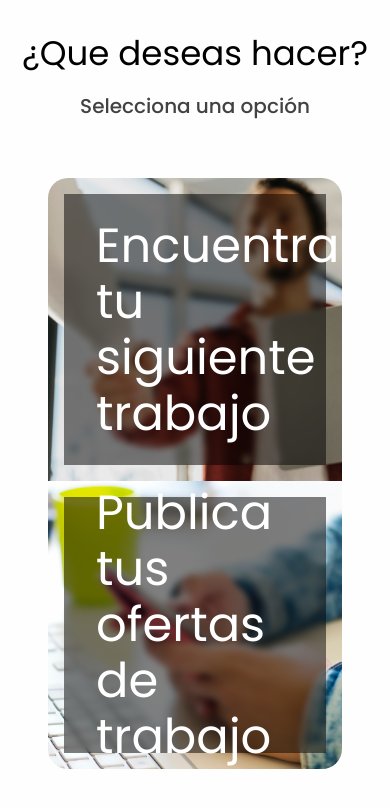
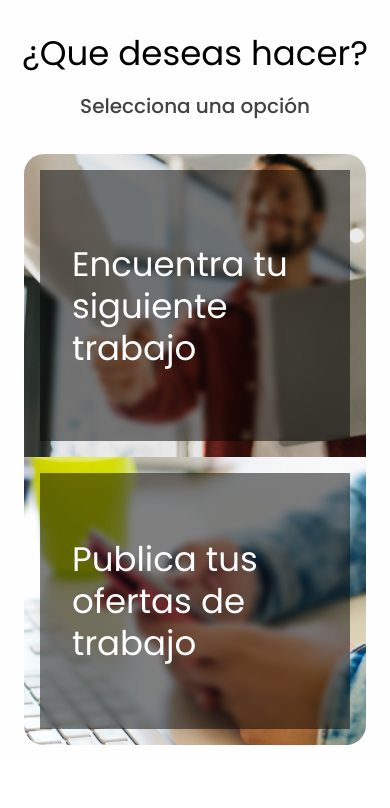
Before and after one commit to andr-33/NetBeesJobs-frontend, a React (Vite) app: page /seleccion-rol in a window 390 px wide. Shown: the top 808 px of the page. Built offline with nearby package versions, Linux system fonts and the light colour scheme; sample sign-in values are in the browser's storage.

Commit message:
fix: adjust typography and layout for mobile responsiveness in multiple components

```diff
--- a/src/components/Card/BlurImageCard/BlurImageCard.jsx
+++ b/src/components/Card/BlurImageCard/BlurImageCard.jsx
@@ -4,10 +4,13 @@ import {
     useTheme
 } from "@mui/material";
 import { useState } from "react";
+import { useScreenWidth } from "../../../contexts/ScreenWidthContext/ScreenWidthContext";
 
 const BlurImageCard = ({imgSrc, text, sx}) => {
     const [hover, setHover] = useState(false);
     const theme = useTheme();
+    const { isMobile } = useScreenWidth();
+
     return (
         <Box sx={{
             position: 'relative',
@@ -48,7 +51,7 @@ const BlurImageCard = ({imgSrc, text, sx}) => {
                 }}
             >
                 <Typography
-                    variant="h3"
+                    variant={ isMobile ? "h4" : "h3"}
                     sx={{
                         color: theme.palette.background.paper,
                         ml: 4
--- a/src/pages/CreateProfile.jsx
+++ b/src/pages/CreateProfile.jsx
@@ -2,7 +2,8 @@ import React, { useState } from "react";
 import { Box, Button, Paper, Typography, useTheme } from "@mui/material";
 import { ImageProfileProvider } from "../contexts/ImageProfileContext/ImageProfileContext";
 import { useParams } from "react-router-dom";
-import {  NotificationProvider, useNotification } from "../contexts/NotificationContext/NotificationContext";
+import { NotificationProvider, useNotification } from "../contexts/NotificationContext/NotificationContext";
+import { useScreenWidth } from "../contexts/ScreenWidthContext/ScreenWidthContext";
 import ArrowUpwardIcon from "@mui/icons-material/ArrowUpward";
 import ProfileCompanyForm from "../components/Form/ProfileCompanyForm/ProfileCompanyForm";
 import ProfileUserForm from "../components/Form/ProfileUserForm/ProfileUserForm";
@@ -14,6 +15,7 @@ const CrearPerfilPage = () => {
     const theme = useTheme();
     const { roleId } = useParams();
     const { notification, closeNotification } = useNotification();
+    const { isMobile } = useScreenWidth();
 
     const handleSlideUp = () => {
         setIsBoxVisible(false);
@@ -47,7 +49,7 @@ const CrearPerfilPage = () => {
                         zIndex: 1
                     }}
                 >
-                    <Typography variant="h5" gutterBottom>
+                    <Typography variant={ isMobile ? "h6": "h5"} gutterBottom>
                         Antes de comenzar, nos gustaría conocer un poco más sobre ti
                     </Typography>
                     <Button
@@ -78,8 +80,8 @@ const CrearPerfilPage = () => {
                 >
                     <Paper
                         sx={{
-                            width: "400px",
-                            padding: "32px",
+                            width: isMobile ? "350px" : "400px",
+                            padding: isMobile ? "16px" : "32px",
                             borderRadius: "8px",
                             bgcolor: theme.palette.background.paper,
                             my: 2
--- a/src/pages/SelectRole.jsx
+++ b/src/pages/SelectRole.jsx
@@ -1,12 +1,14 @@
 import { Box, Grid2 as Grid, Typography, useTheme } from "@mui/material";
 import { useNavigate } from "react-router-dom";
 import { useAuth } from "../contexts/AuthContext/AuthContext";
+import { useScreenWidth } from "../contexts/ScreenWidthContext/ScreenWidthContext";
 import axios from "axios";
 import BlurImageCard from "../components/Card/BlurImageCard/BlurImageCard";
 
 const SelectRolePage = () => {
     const navigate = useNavigate();
     const { accessToken } = useAuth();
+    const { isMobile } = useScreenWidth();
     const theme = useTheme();
 
     const handleRoleSelection = async (roleId) => {
@@ -36,7 +38,11 @@ const SelectRolePage = () => {
                 </Box>
             </Grid>
             <Grid size={12} >
-                <Box sx={{ height: '70vh', padding: 5, mx: {md: 15, sm: 10, xs: 1} }}>
+                <Box sx={{
+                    height: '70vh',
+                    padding: isMobile ? 2 : 5,
+                    mx: {md: 15, sm: 10, xs: 1},
+                }}>
                     <Grid
                         container
                         sx={{
```
